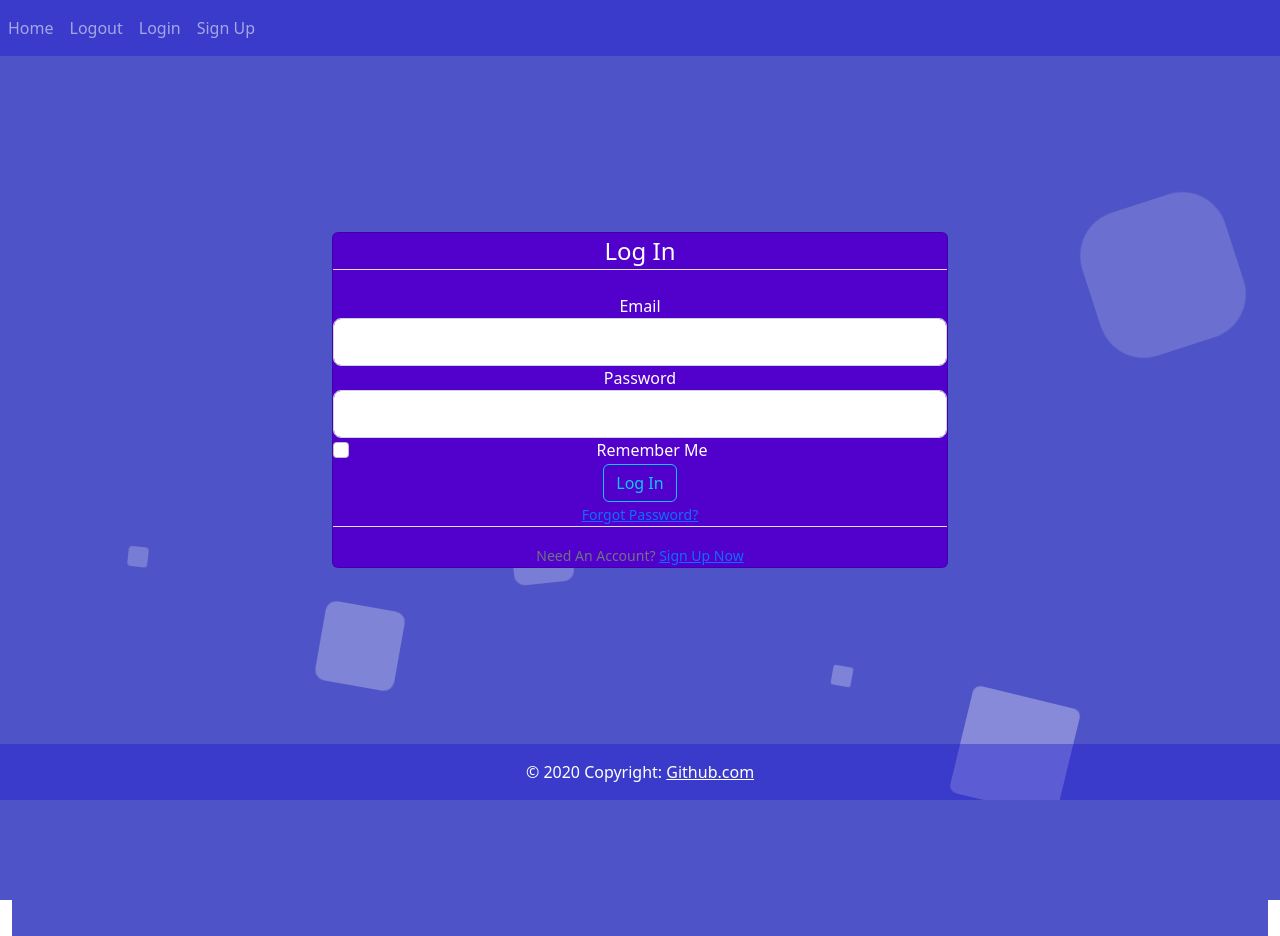
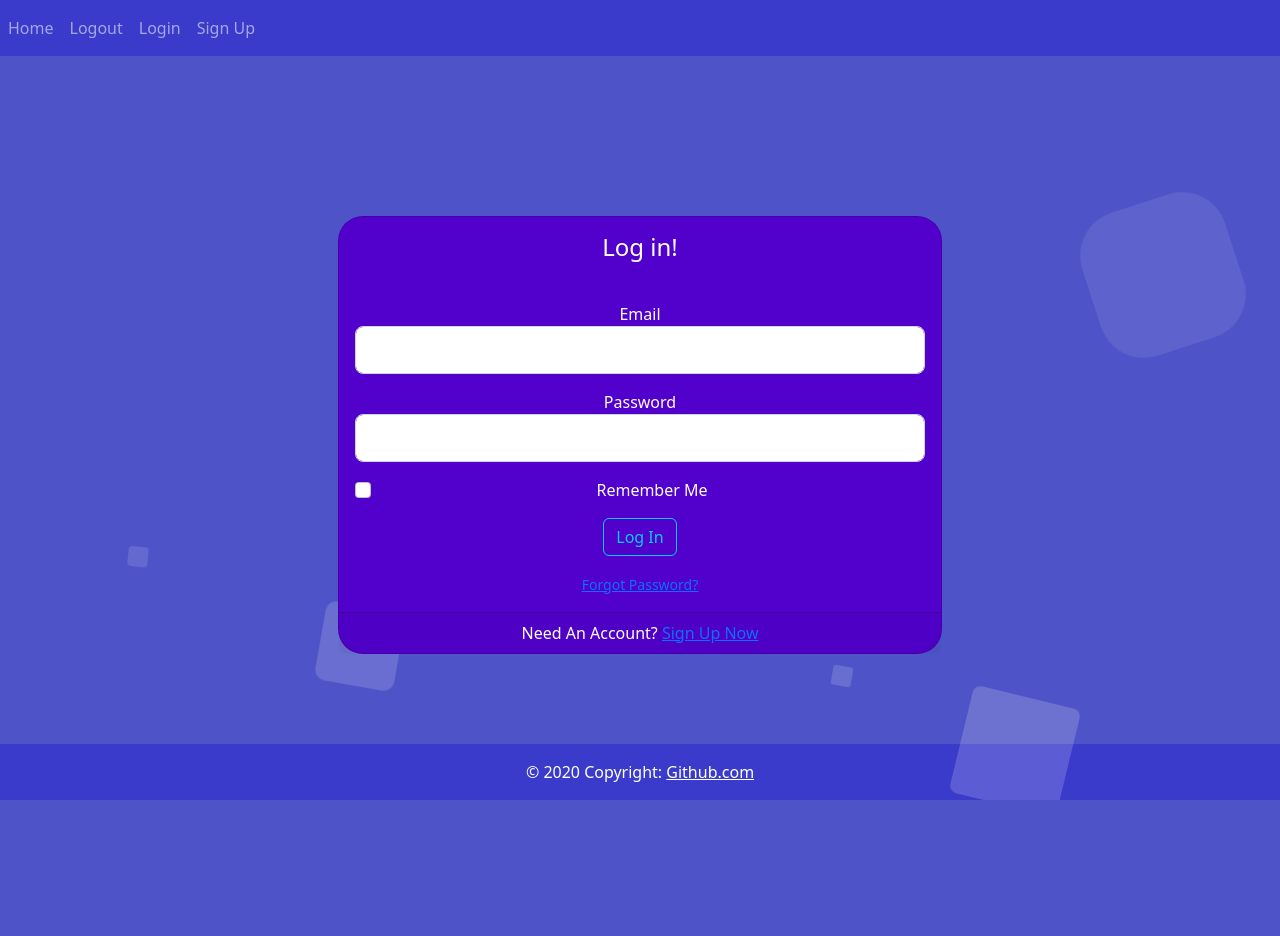
Before and after one commit to nieckojakub/IOProject, a Flask app: page /login in a window 1280 px wide. After the commit the page ends 800 px from the top, so only its background shows below. Run offline with Flask 2, Linux system fonts and the light colour scheme; parts of the project's set-up code (start-up, migrations or seed data) failed here and were passed over; some libraries are stand-ins or nearby versions.

Commit message:
login.html done

```diff
--- a/website/templates/base.html
+++ b/website/templates/base.html
@@ -14,7 +14,7 @@
     <div class="area" style="min-height: 900px ">
 
         <!-- navbar-->
-        <nav class="container-fluid navbar navbar-expand-lg navbar-dark" style="z-index: 100; background-color:#3A3ACB; color:#FFFFFF;">
+        <nav class="navbar navbar-expand-lg navbar-dark" style=" background-color:#3A3ACB; color:#FFFFFF;">
           <button
             class="navbar-toggler"
             type="button"
@@ -24,15 +24,14 @@
           >
             <span class="navbar-toggler-icon" style="z-index: 100;"></span>
           </button>
+
           <div class="collapse navbar-collapse" id="navbar" style="z-index: 100;">
             <div class="navbar-nav" style="z-index: 100;">
 
-              <a class="nav-item nav-link" id="home" href="{{ url_for('views.home') }}" style="z-index: 100;">Home</a>
-
-                <a class="nav-item nav-link" id="logout" href="{{ url_for('auth.logout') }}" style="z-index: 100;">Logout</a>
-
-                <a class="nav-item nav-link" id="login" href="{{ url_for('auth.login') }}" style="z-index: 100;">Login</a>
-                <a class="nav-item nav-link" id="signUp" href="{{ url_for('auth.signup') }}" style="z-index: 100;">Sign Up</a>
+                <a class="nav-item nav-link" id="home" href="{{ url_for('views.home') }}">Home</a>
+                <a class="nav-item nav-link" id="logout" href="{{ url_for('auth.logout') }}" >Logout</a>
+                <a class="nav-item nav-link" id="login" href="{{ url_for('auth.login') }}" >Login</a>
+                <a class="nav-item nav-link" id="signUp" href="{{ url_for('auth.signup') }}" >Sign Up</a>
 
             </div>
           </div>
--- a/website/templates/login.html
+++ b/website/templates/login.html
@@ -2,20 +2,27 @@
 {% block title %}Login{% endblock %}
 {% block content %}
 
-<!--background-->
-<div class="area" >
+
+    <div class="container-sm text-center" style="z-index: 100; color: #FFFFFF; width: 50%; margin-top: 20vh">
+
+        <!-- login card-->
+        <div class="card rounded-lg" style="background-color:#5200cc; border-radius: 25px; z-index: 100;">
+
+            <!-- card header-->
+            <div class="card-body ">
+                <h4 class="card-title">Log in!</h4>
+            </div>
 
 
-    <div class="container-sm position-absolute text-center top-50 start-50 translate-middle w-50" style="z-index: 100; color: #FFFFFF">
+            <!-- card body-->
+            <div class="card-body">
 
-        <!-- login card-->
-        <div class="card" style="background-color:#5200cc">
-           <div class="content-section">
+                <!-- login form-->
                 <form method="POST" action="">
                     {{ form.hidden_tag() }}
                     <fieldset class="form-group">
-                <legend class="border-bottom mb-4">Log In</legend>
-                <div class="form-group">
+
+                        <div class="form-group mb-3">
                             {{ form.email.label(class="form-control-label") }}
                             {% if form.email.errors %}
                                 {{ form.email(class="form-control form-control-lg is-invalid") }}
@@ -28,7 +35,8 @@
                                 {{ form.email(class="form-control form-control-lg") }}
                             {% endif %}
                         </div>
-                <div class="form-group">
+
+                        <div class="form-group mb-3">
                             {{ form.password.label(class="form-control-label") }}
                             {% if form.password.errors %}
                                 {{ form.password(class="form-control form-control-lg is-invalid") }}
@@ -41,45 +49,28 @@
                                 {{ form.password(class="form-control form-control-lg") }}
                             {% endif %}
                         </div>
-                <div class="form-check">
+
+                        <div class="form-check mb-3">
                             {{ form.remember(class="form-check-input") }}
                             {{ form.remember.label(class="form-check-label") }}
                         </div>
                     </fieldset>
-            <div class="form-group">
+                    <div class="form-group mb-3">
                         {{ form.submit(class="btn btn-outline-info") }}
                     </div>
                     <small class="text-muted ml-2">
                         <a href="#">Forgot Password?</a>
                     </small>
                 </form>
+
             </div>
-    <div class="border-top pt-3">
-        <small class="text-muted">
+
+            <div class="card-footer">
                 Need An Account? <a class="ml-2" href="{{ url_for('auth.signup') }}">Sign Up Now</a>
-        </small>
             </div>
 
         </div>
 
     </div>
 
-
-        <!--floating circles -->
-        <ul class="circles">
-                <li></li>
-                <li></li>
-                <li></li>
-                <li></li>
-                <li></li>
-                <li></li>
-                <li></li>
-                <li></li>
-                <li></li>
-                <li></li>
-        </ul>
-</div> <!--end background -->
-
-<!--Bootstrap-->
-<script src="https://cdn.jsdelivr.net/npm/bootstrap@5.2.2/dist/js/bootstrap.bundle.min.js" integrity="sha384-OERcA2EqjJCMA+/3y+gxIOqMEjwtxJY7qPCqsdltbNJuaOe923+mo//f6V8Qbsw3" crossorigin="anonymous"></script>
 {% endblock %}
--- a/website/templates/signup.html
+++ b/website/templates/signup.html
@@ -5,7 +5,7 @@
     <div class="container-sm text-center" style="z-index: 100; color: #FFFFFF; width: 50%;">
 
         <!-- signup card-->
-        <div class="card rounded-lg" style="background-color:#5200cc; border-radius: 25px;">
+        <div class="card rounded-lg" style="background-color:#5200cc; border-radius: 25px; z-index: 100">
 
             <!-- card header-->
             <div class="card-body ">
```
Lines whose indentation alone changed are shown as unchanged.
